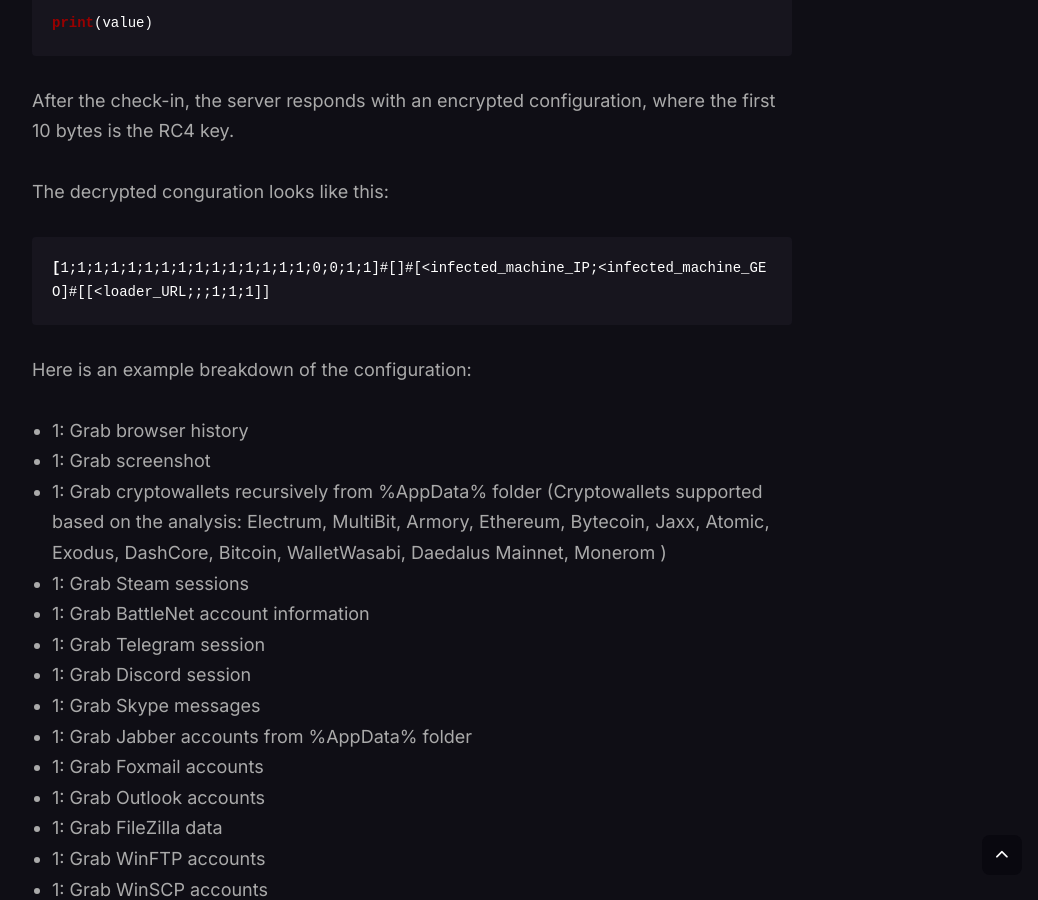
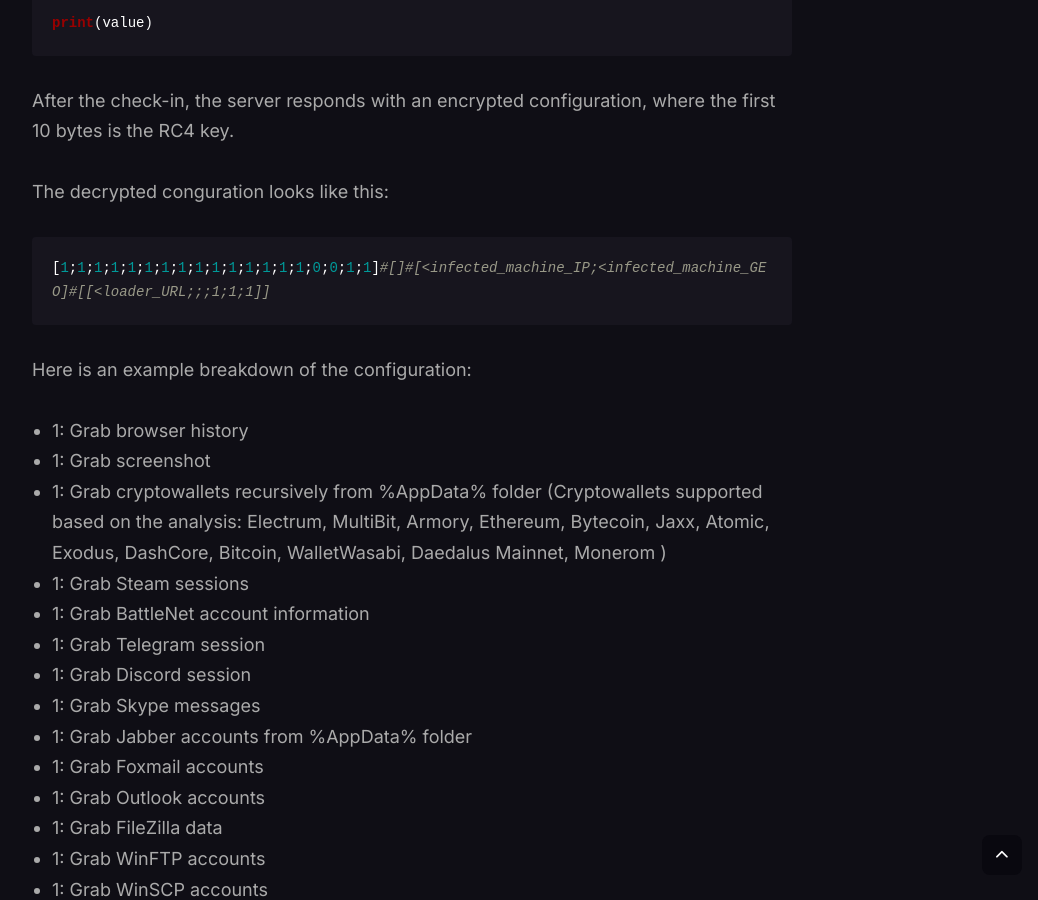
Before and after one commit to RussianPanda95/russianpanda95.github.io, a Jekyll site: the page built from _posts/2024-03-16-The-GlorySprout-Stealer-or-a-Failed-Clone-of-Taurus-Stealer.md, in a window 1280 px wide and 900 px high, scrolled down 9398 px. Shown: the whole window, without its empty margins (228-1266 px from the left). Built offline with Jekyll 4.4.1, drawn with Linux system fonts in a browser that asks for light colours; nearby versions of some CDN libraries; comment, search, counter and statistics services are not loaded.

Commit message:
New commit 3

```diff
--- a/_posts/2024-03-16-The-GlorySprout-Stealer-or-a-Failed-Clone-of-Taurus-Stealer.md
+++ b/_posts/2024-03-16-The-GlorySprout-Stealer-or-a-Failed-Clone-of-Taurus-Stealer.md
@@ -143,7 +143,7 @@ After the check-in, the server responds with an encrypted configuration, where t
 
 The decrypted conguration looks like this:
 
-{% highlight bash %}
+{% highlight python %}
 [1;1;1;1;1;1;1;1;1;1;1;1;1;1;1;0;0;1;1]#[]#[<infected_machine_IP;<infected_machine_GEO]#[[<loader_URL;;;1;1;1]]
 {% endhighlight %}
 
```
